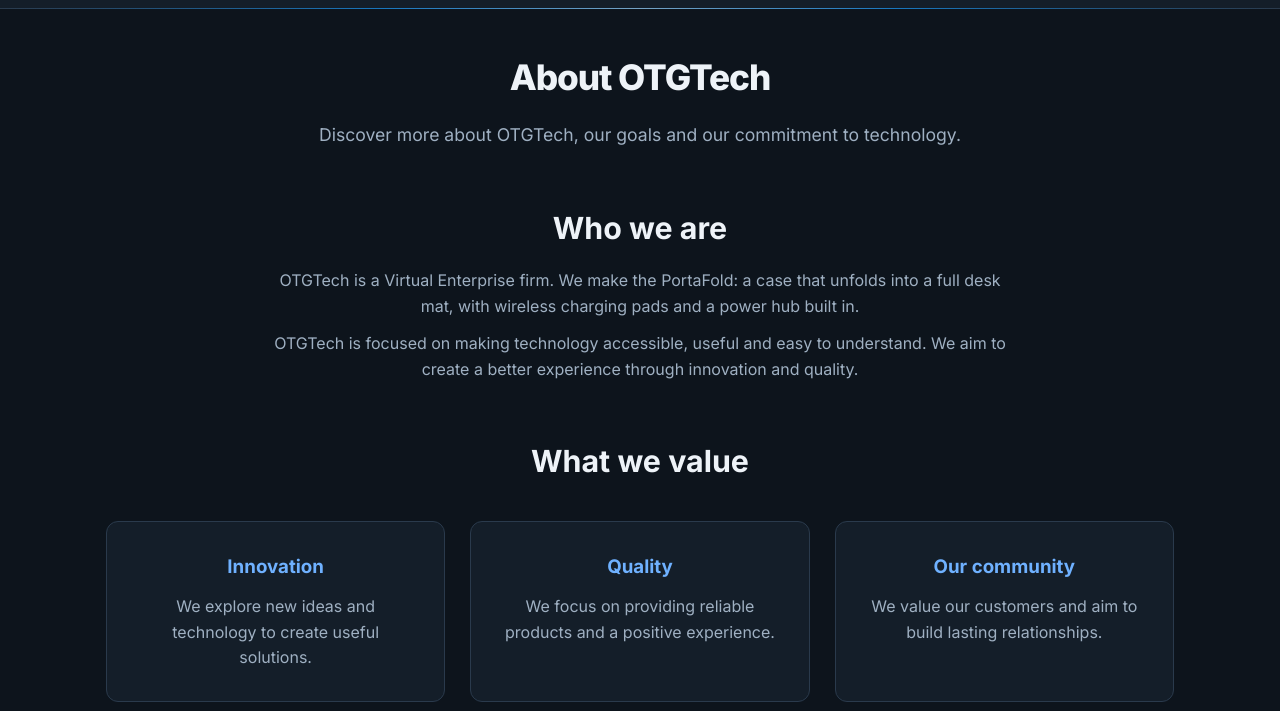
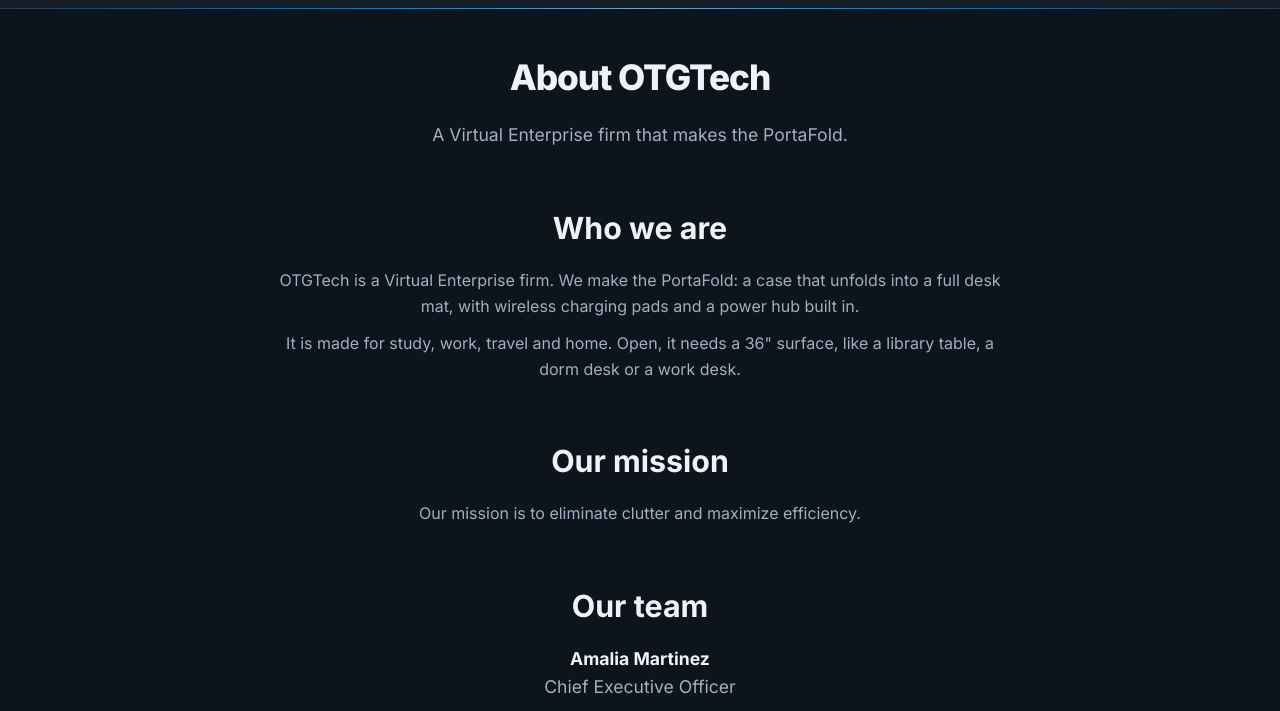
Before and after one commit to arowsom-oss/OTGTech, a plain HTML site: page about.html in a window 1280 px wide. Shown: the part 56-767 px from the top of the page. Drawn offline with Linux system fonts and the light colour scheme.

Commit message:
About: replace generic marketing wording with plain, specific text
Co-Authored-By: Claude Sonnet 5.5 <noreply@anthropic.com>
Claude-Session: https://claude.ai/code/session_01WZipvtnhGRXRmCZWDChTiZ

```diff
--- a/about.html
+++ b/about.html
@@ -42,36 +42,18 @@
              written by sikandara09 (pull request #12), moved into the site's template. -->
         <div class="about-hero">
           <h1>About OTGTech</h1>
-          <p class="about-intro">Discover more about OTGTech, our goals and our commitment to technology.</p>
+          <p class="about-intro">A Virtual Enterprise firm that makes the PortaFold.</p>
         </div>
 
         <div class="about-section">
           <h2>Who we are</h2>
           <p>OTGTech is a Virtual Enterprise firm. We make the PortaFold: a case that unfolds into a full desk mat, with wireless charging pads and a power hub built in.</p>
-          <p>OTGTech is focused on making technology accessible, useful and easy to understand. We aim to create a better experience through innovation and quality.</p>
-        </div>
-
-        <div class="about-section">
-          <h2>What we value</h2>
-          <div class="about-cards">
-            <article class="about-card">
-              <h3>Innovation</h3>
-              <p>We explore new ideas and technology to create useful solutions.</p>
-            </article>
-            <article class="about-card">
-              <h3>Quality</h3>
-              <p>We focus on providing reliable products and a positive experience.</p>
-            </article>
-            <article class="about-card">
-              <h3>Our community</h3>
-              <p>We value our customers and aim to build lasting relationships.</p>
-            </article>
-          </div>
+          <p>It is made for study, work, travel and home. Open, it needs a 36" surface, like a library table, a dorm desk or a work desk.</p>
         </div>
 
         <div class="about-section">
           <h2>Our mission</h2>
-          <p>Our mission is to bring people and technology together by providing products and experiences that make everyday life easier.</p>
+          <p>Our mission is to eliminate clutter and maximize efficiency.</p>
         </div>
 
         <!-- Names and roles from the firm's org chart (Nov 16, 2026). CSO is read as Chief Sales Officer. -->
@@ -126,9 +108,9 @@
         </div>
 
         <div class="about-cta">
-          <h2>Want to learn more?</h2>
-          <p>Explore our products and discover OTGTech.</p>
-          <a href="shop.html" class="button">Explore Products</a>
+          <h2>See the PortaFold</h2>
+          <p>Prices, colors and specs are on the shop page.</p>
+          <a href="shop.html" class="button">Shop the PortaFold</a>
         </div>
 
       </div>
```
